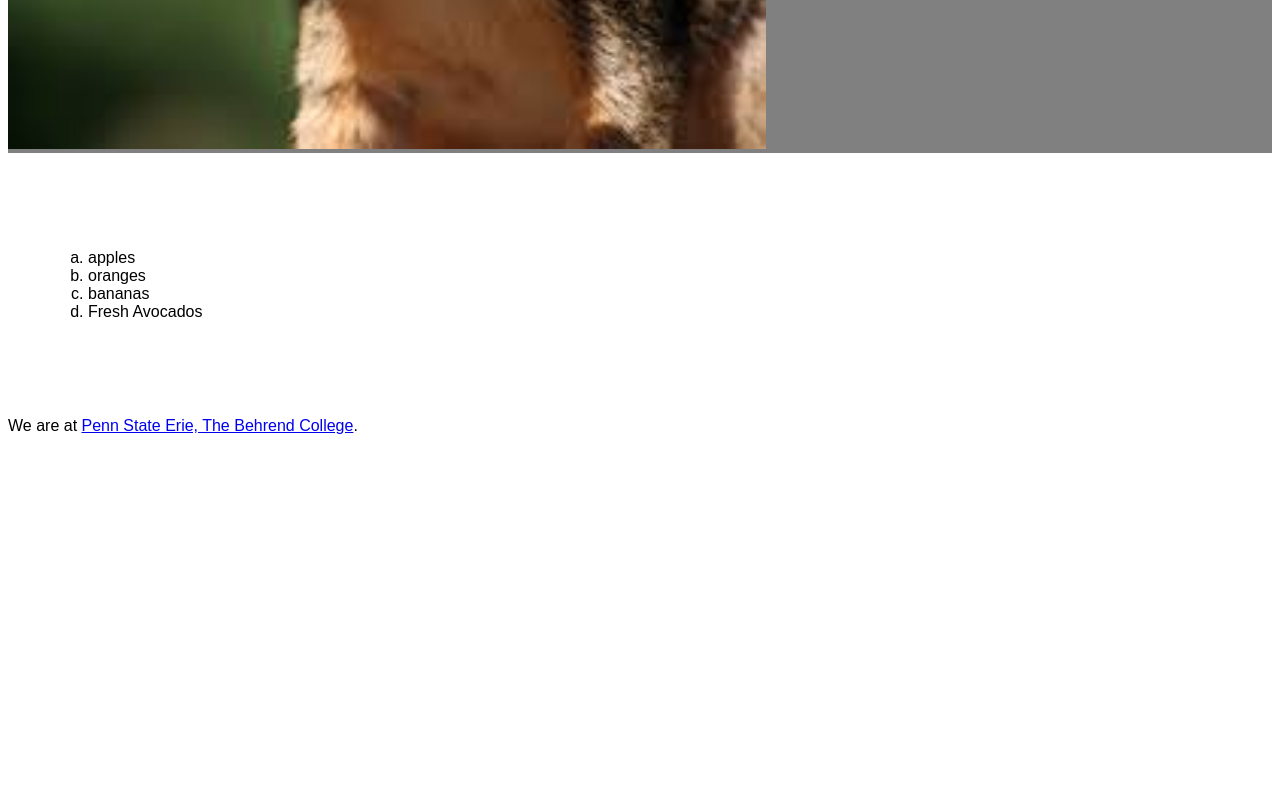
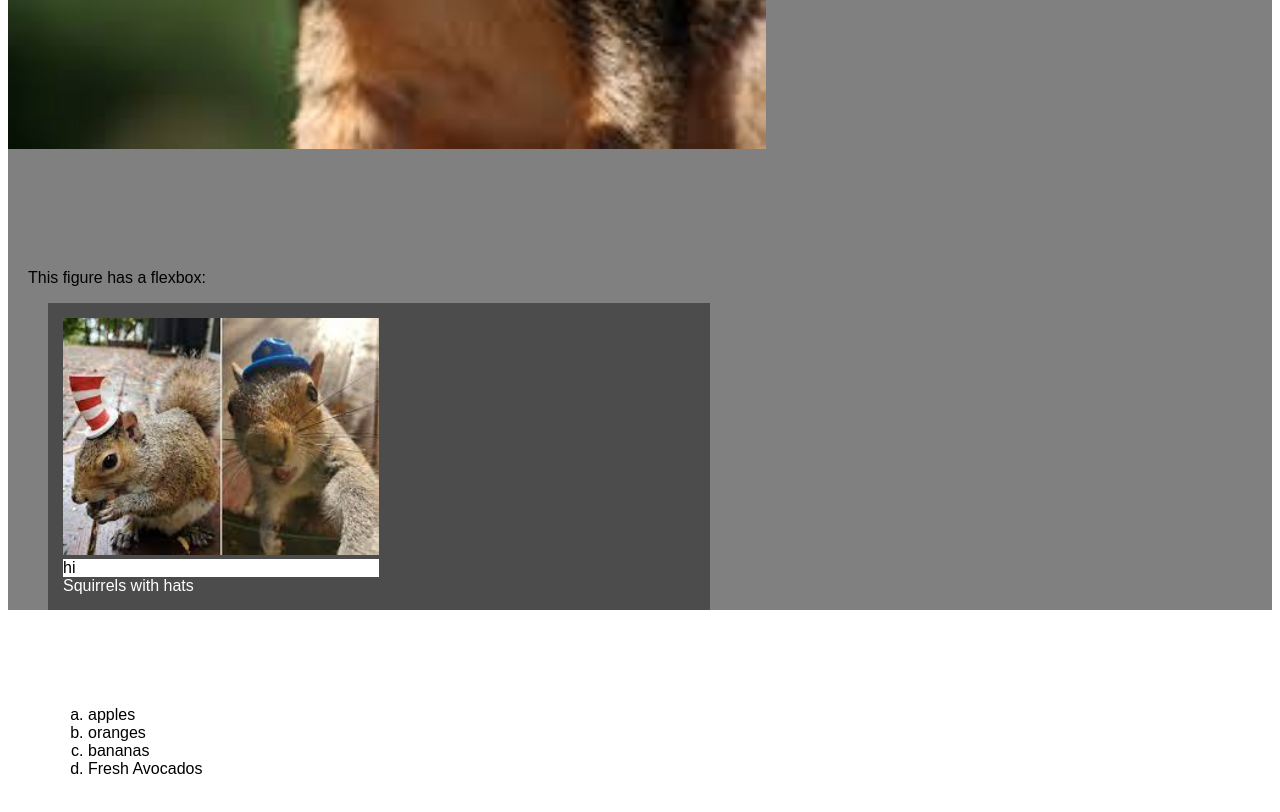
Before and after one commit to luh429/Digit110_repo, a plain HTML site: page docs/index.html in a window 1280 px wide. Shown: the part 1918-2730 px from the top of the page. Before the commit the page ends 2369 px from the top, so only its background shows below. Drawn offline with Linux system fonts and the light colour scheme.

Commit message:
added image with flexbox

```diff
--- a/docs/index.html
+++ b/docs/index.html
@@ -26,7 +26,7 @@
         <h1>Hello, welcome to my site!</h1>
         <p>Here are some pictures of squirrels!</p>
         <div class="images">
-            <p class="figure_description">This figure's size is realative to the size of the
+            <p class="figure_description">This figure's size is relative to the size of the
                 page:</p>
             <figure class="image1">
                 <img class="image1" src="images/squirrel1.jpg"
@@ -43,6 +43,14 @@
                 take up 60% of the page:</p>
             <img class="image3" src="images/squirrel3.jpg"
                 alt="Funny looking squirrel with a peanut" />
+            <p class="figure_description">This figure has a flexbox:</p>
+            <figure class="image4">
+                <div>
+                    <img class="image4" src="images/squirrel4.jpg" alt="Squirrels with hats" />
+                </div>
+                <div class="flexbox1">hi</div>
+                <figcaption>Squirrels with hats</figcaption>
+            </figure>
         </div>
         <ol>
             <li>apples</li>
--- a/docs/webstyle.css
+++ b/docs/webstyle.css
@@ -50,6 +50,16 @@ img.image3 {
 width: 60%;
 }
 
+img.image4 {
+width: 50%;
+}
+figure.image4 {
+background-color: #4C4C4C;
+padding: 15px;
+width: 50%;
+color: white;
+}
+
 p.figure_description {
 padding-top: 100px;
 padding-left: 20px;
@@ -57,6 +67,12 @@ padding-left: 20px;
 
 div.images {
 background-color: grey;
+}
+
+div.flexbox1 {
+background-color: white;
+width: 50%;
+color: black;
 }
 
 /*  ebb: These are CSS comments! The following rules style the "picture frame" HTML elements
```
Also changed, not shown: docs/contact.html (line endings or trailing spaces), docs/images/squirrel4.jpg (added).
